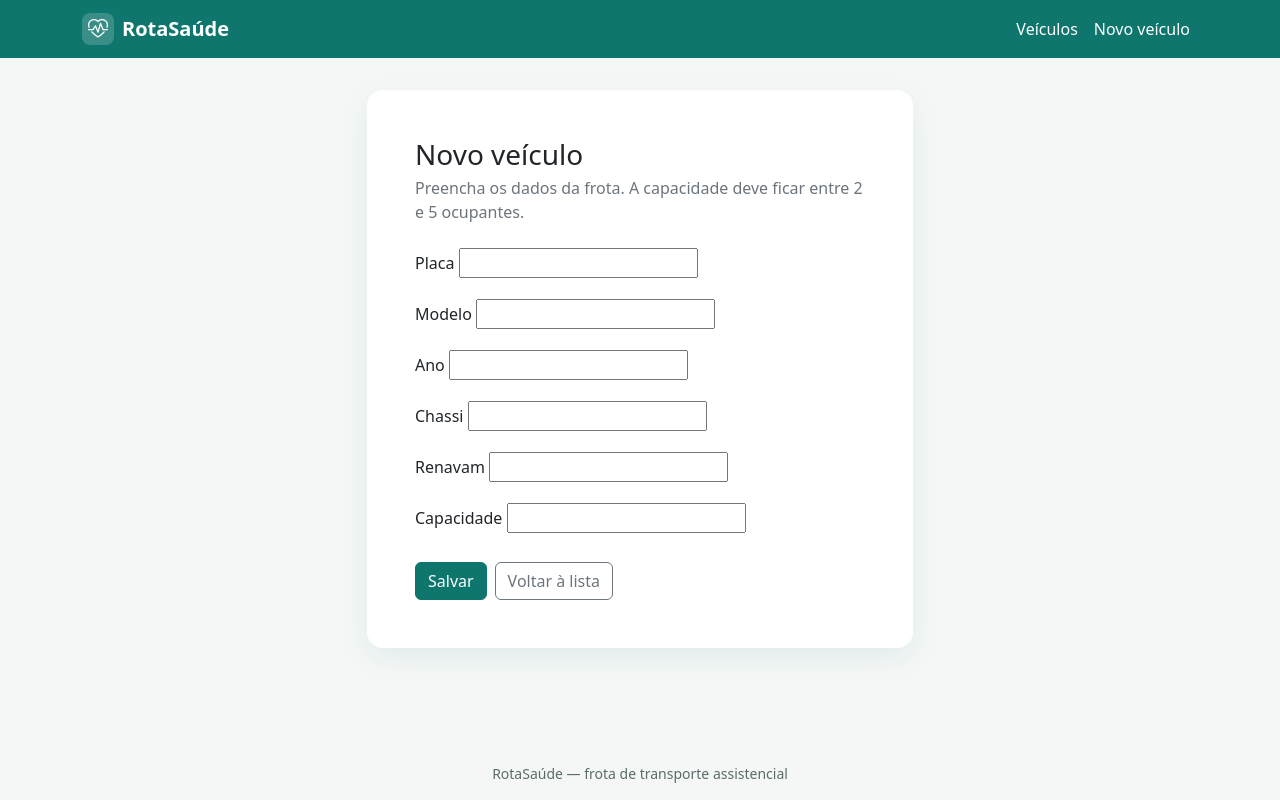
After one commit to silvageisedell-debug/RotaSaude, a Django app: template Veiculo/templates/Veiculo/nova.html in a window 1280 px wide. The commit adds this page. Run offline with Django 3.2, Linux system fonts and the light colour scheme; the template is opened without the code that fills it, so the values that code supplies are empty, except form fields; form fields are guessed from the names that the template uses.

Commit message:
feat: cadastro de veículo pela porta da frente com ModelForm
O usuário final grava pela página nossa; a regra de capacidade continua no model.

```diff
--- /dev/null
+++ b/Veiculo/static/Veiculo/css/app.css
@@ -0,0 +1,96 @@
+:root {
+  --rs-teal: #0f766e;
+  --rs-teal-dark: #115e59;
+  --rs-teal-soft: #ccfbf1;
+  --rs-ink: #134e4a;
+  --rs-muted: #5b6b6a;
+  --rs-bg: #f4f7f6;
+  --rs-card: #ffffff;
+}
+
+html,
+body {
+  min-height: 100%;
+}
+
+body {
+  background: var(--rs-bg);
+  color: var(--rs-ink);
+}
+
+.rs-navbar {
+  background: var(--rs-teal);
+}
+
+.rs-navbar .navbar-brand,
+.rs-navbar .nav-link {
+  color: #fff;
+}
+
+.rs-navbar .nav-link:hover,
+.rs-navbar .nav-link:focus,
+.rs-navbar .navbar-brand:hover {
+  color: var(--rs-teal-soft);
+}
+
+.rs-navbar .nav-link.active {
+  color: #fff;
+  font-weight: 600;
+}
+
+.rs-brand-mark {
+  width: 2rem;
+  height: 2rem;
+  border-radius: 0.5rem;
+  background: rgba(255, 255, 255, 0.18);
+  display: inline-flex;
+  align-items: center;
+  justify-content: center;
+}
+
+.rs-page {
+  padding-block: 2rem 3rem;
+}
+
+.rs-card {
+  background: var(--rs-card);
+  border: 0;
+  border-radius: 1rem;
+  box-shadow: 0 10px 30px rgba(15, 118, 110, 0.08);
+}
+
+.rs-table thead th {
+  background: var(--rs-teal);
+  color: #fff;
+  font-weight: 600;
+  border: 0;
+  white-space: nowrap;
+}
+
+.rs-table tbody td {
+  vertical-align: middle;
+}
+
+.rs-empty {
+  background: var(--rs-teal-soft);
+  border-radius: 1rem;
+  color: var(--rs-ink);
+}
+
+.rs-footer {
+  color: var(--rs-muted);
+  font-size: 0.875rem;
+}
+
+.btn-rs {
+  background: var(--rs-teal);
+  border-color: var(--rs-teal);
+  color: #fff;
+}
+
+.btn-rs:hover,
+.btn-rs:focus {
+  background: var(--rs-teal-dark);
+  border-color: var(--rs-teal-dark);
+  color: #fff;
+}
--- /dev/null
+++ b/Veiculo/templates/Veiculo/base.html
@@ -0,0 +1,47 @@
+{% load static %}
+<!DOCTYPE html>
+<html lang="pt-br">
+<head>
+  <meta charset="utf-8">
+  <meta name="viewport" content="width=device-width, initial-scale=1">
+  <title>{% block title %}RotaSaúde{% endblock %}</title>
+  <link href="https://cdn.jsdelivr.net/npm/bootstrap@5.3.3/dist/css/bootstrap.min.css" rel="stylesheet">
+  <link href="https://cdn.jsdelivr.net/npm/bootstrap-icons@1.11.3/font/bootstrap-icons.min.css" rel="stylesheet">
+  <link href="{% static 'Veiculo/css/app.css' %}" rel="stylesheet">
+</head>
+<body class="d-flex flex-column min-vh-100">
+  <nav class="navbar navbar-expand-lg navbar-dark rs-navbar">
+    <div class="container">
+      <a class="navbar-brand d-flex align-items-center gap-2 fw-semibold" href="{% url 'lista_veiculos' %}">
+        <span class="rs-brand-mark"><i class="bi bi-heart-pulse"></i></span>
+        RotaSaúde
+      </a>
+      <button class="navbar-toggler" type="button" data-bs-toggle="collapse" data-bs-target="#menuPrincipal" aria-controls="menuPrincipal" aria-expanded="false" aria-label="Abrir menu">
+        <span class="navbar-toggler-icon"></span>
+      </button>
+      <div class="collapse navbar-collapse" id="menuPrincipal">
+        <ul class="navbar-nav ms-auto">
+          <li class="nav-item">
+            <a class="nav-link {% if request.resolver_match.url_name == 'lista_veiculos' %}active{% endif %}" href="{% url 'lista_veiculos' %}">Veículos</a>
+          </li>
+          <li class="nav-item">
+            <a class="nav-link {% if request.resolver_match.url_name == 'novo_veiculo' %}active{% endif %}" href="{% url 'novo_veiculo' %}">Novo veículo</a>
+          </li>
+        </ul>
+      </div>
+    </div>
+  </nav>
+
+  <main class="container rs-page flex-grow-1">
+    {% block content %}{% endblock %}
+  </main>
+
+  <footer class="rs-footer py-3 mt-auto">
+    <div class="container text-center">
+      RotaSaúde — frota de transporte assistencial
+    </div>
+  </footer>
+
+  <script src="https://cdn.jsdelivr.net/npm/bootstrap@5.3.3/dist/js/bootstrap.bundle.min.js"></script>
+</body>
+</html>
--- /dev/null
+++ b/Veiculo/templates/Veiculo/nova.html
@@ -0,0 +1,66 @@
+{% extends "Veiculo/base.html" %}
+
+{% block title %}Novo veículo · RotaSaúde{% endblock %}
+
+{% block content %}
+<div class="row justify-content-center">
+  <div class="col-lg-7 col-xl-6">
+    <div class="card rs-card">
+      <div class="card-body p-4 p-md-5">
+        <h1 class="h3 mb-1">Novo veículo</h1>
+        <p class="text-secondary mb-4">Preencha os dados da frota. A capacidade deve ficar entre 2 e 5 ocupantes.</p>
+
+        <form method="post" novalidate>
+          {% csrf_token %}
+
+          {% if form.non_field_errors %}
+          <div class="alert alert-danger">{{ form.non_field_errors }}</div>
+          {% endif %}
+
+          <div class="mb-3">
+            <label for="{{ form.placa.id_for_label }}" class="form-label">{{ form.placa.label }}</label>
+            {{ form.placa }}
+            {% if form.placa.errors %}<div class="invalid-feedback d-block">{{ form.placa.errors.0 }}</div>{% endif %}
+          </div>
+
+          <div class="mb-3">
+            <label for="{{ form.modelo.id_for_label }}" class="form-label">{{ form.modelo.label }}</label>
+            {{ form.modelo }}
+            {% if form.modelo.errors %}<div class="invalid-feedback d-block">{{ form.modelo.errors.0 }}</div>{% endif %}
+          </div>
+
+          <div class="mb-3">
+            <label for="{{ form.ano.id_for_label }}" class="form-label">{{ form.ano.label }}</label>
+            {{ form.ano }}
+            {% if form.ano.errors %}<div class="invalid-feedback d-block">{{ form.ano.errors.0 }}</div>{% endif %}
+          </div>
+
+          <div class="mb-3">
+            <label for="{{ form.chassi.id_for_label }}" class="form-label">{{ form.chassi.label }}</label>
+            {{ form.chassi }}
+            {% if form.chassi.errors %}<div class="invalid-feedback d-block">{{ form.chassi.errors.0 }}</div>{% endif %}
+          </div>
+
+          <div class="mb-3">
+            <label for="{{ form.renavam.id_for_label }}" class="form-label">{{ form.renavam.label }}</label>
+            {{ form.renavam }}
+            {% if form.renavam.errors %}<div class="invalid-feedback d-block">{{ form.renavam.errors.0 }}</div>{% endif %}
+          </div>
+
+          <div class="mb-4">
+            <label for="{{ form.capacidade.id_for_label }}" class="form-label">{{ form.capacidade.label }}</label>
+            {{ form.capacidade }}
+            {% if form.capacidade.help_text %}<div class="form-text">{{ form.capacidade.help_text }}</div>{% endif %}
+            {% if form.capacidade.errors %}<div class="invalid-feedback d-block">{{ form.capacidade.errors.0 }}</div>{% endif %}
+          </div>
+
+          <div class="d-flex flex-wrap gap-2">
+            <button type="submit" class="btn btn-rs">Salvar</button>
+            <a class="btn btn-outline-secondary" href="{% url 'lista_veiculos' %}">Voltar à lista</a>
+          </div>
+        </form>
+      </div>
+    </div>
+  </div>
+</div>
+{% endblock %}
--- a/Veiculo/urls.py
+++ b/Veiculo/urls.py
@@ -2,5 +2,6 @@ from django.urls import path
 from . import views
 
 urlpatterns = [
-    path('Veiculo/', views.lista_veiculos, name='lista_veiculos'),
+    path("Veiculo/", views.lista_veiculos, name="lista_veiculos"),
+    path("Veiculo/nova/", views.novo_veiculo, name="novo_veiculo"),
 ]
```
Also changed, not shown: Veiculo/forms.py (added, +25 -0 lines), Veiculo/templates/Veiculo/lista.html (+53 -17 lines), Veiculo/views.py (+12 -3 lines), docs/design/ADR-004-cadastro-modelform.md (added, +34 -0 lines).
